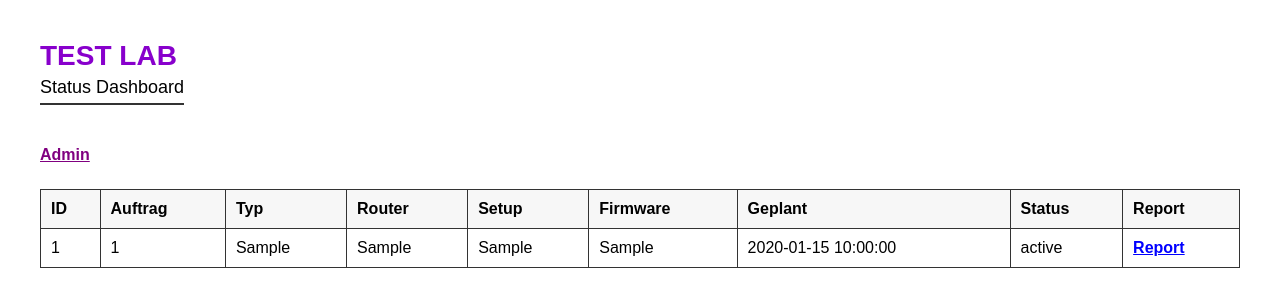
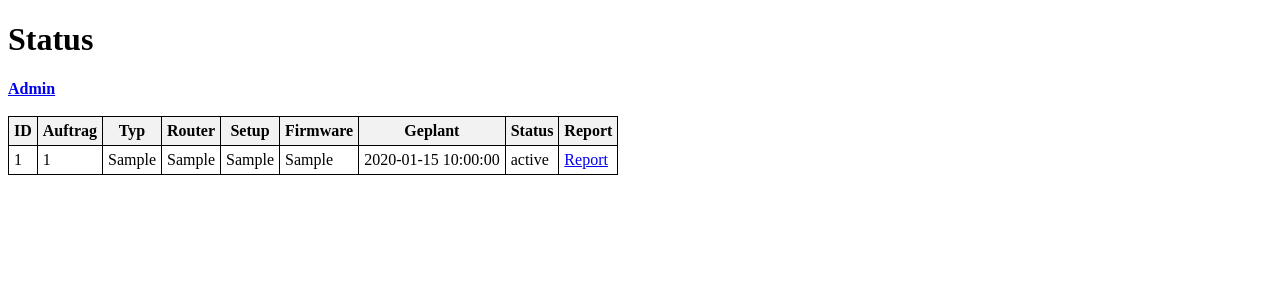
Before and after one commit to michaelbuzek/status-page, a Flask app: template templates/status.html in a window 1280 px wide. Shown: the top 307 px of the page. Run offline with Flask 3, Linux system fonts and the light colour scheme; the template is opened without the code that fills it: values that come from a table or form of the project are taken from there, others are empty; tables that the repository leaves empty hold one stand-in row (values such as "Sample post").

Commit message:
html design alt

```diff
--- a/templates/status.html
+++ b/templates/status.html
@@ -1,71 +1,16 @@
 <!DOCTYPE html>
 <html>
 <head>
-    <meta charset="UTF-8">
-    <title>Status Page</title>
+    <title>Status</title>
     <style>
-        body {
-            font-family: Arial, sans-serif;
-            margin: 40px;
-        }
-
-        h1 {
-            color: #8800cc;
-            font-size: 28px;
-            margin-bottom: 0;
-        }
-
-        h2 {
-            font-weight: normal;
-            font-size: 18px;
-            margin-top: 5px;
-            margin-bottom: 25px;
-            border-bottom: 2px solid #333;
-            padding-bottom: 5px;
-            display: inline-block;
-        }
-
-        table {
-            width: 100%;
-            border-collapse: collapse;
-            margin-top: 25px;
-        }
-
-        th, td {
-            border: 1px solid #333;
-            padding: 10px;
-            text-align: left;
-        }
-
-        th {
-            background-color: #f7f7f7;
-        }
-
-        .status-open {
-            background-color: #f6bd60;
-            font-weight: bold;
-        }
-
-        .status-done {
-            background-color: #a8dadc;
-            font-weight: bold;
-        }
-
-        a {
-            color: purple;
-            font-weight: bold;
-        }
-
-        .report-link {
-            color: blue;
-        }
+        table, th, td { border: 1px solid black; border-collapse: collapse; padding: 5px; }
+        th { background-color: #f2f2f2; }
     </style>
 </head>
 <body>
-    <h1>TEST LAB</h1>
-    <h2>Status Dashboard</h2>
-    <p><a href="/admin">Admin</a></p>
-
+    <h1>Status</h1>
+    <a href="/admin"><strong>Admin</strong></a>
+    <br><br>
     <table>
         <tr>
             <th>ID</th>
@@ -78,7 +23,7 @@
             <th>Status</th>
             <th>Report</th>
         </tr>
-        {% for event in events %}
+        {% for event in items %}
         <tr>
             <td>{{ event.id }}</td>
             <td>{{ event.auftrag_id }}</td>
@@ -87,10 +32,10 @@
             <td>{{ event.setup }}</td>
             <td>{{ event.firmware }}</td>
             <td>{{ event.execute_at }}</td>
-            <td class="status-{{ event.status }}">{{ event.status }}</td>
+            <td>{{ event.status }}</td>
             <td>
                 {% if event.report_url %}
-                    <a href="{{ event.report_url }}" target="_blank" class="report-link">Report</a>
+                    <a href="{{ event.report_url }}" target="_blank">Report</a>
                 {% else %}
                     None
                 {% endif %}
```
